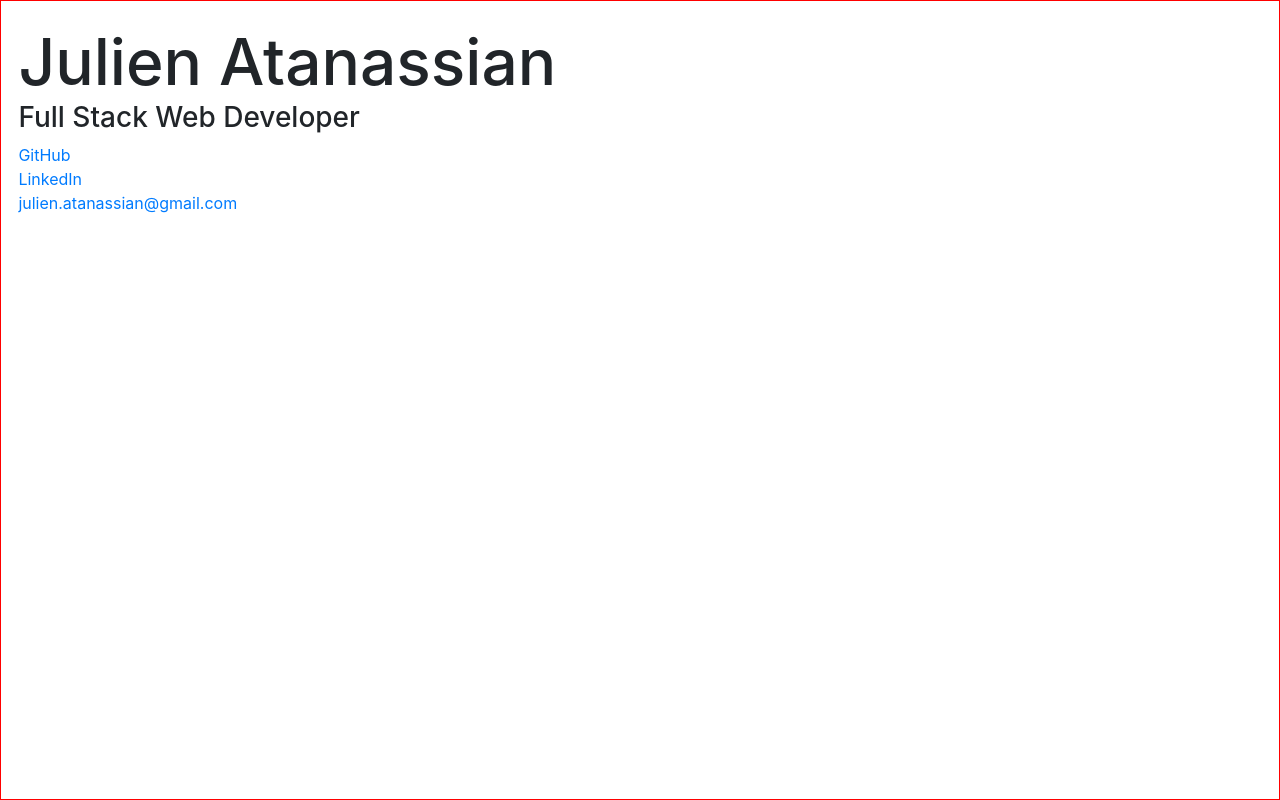
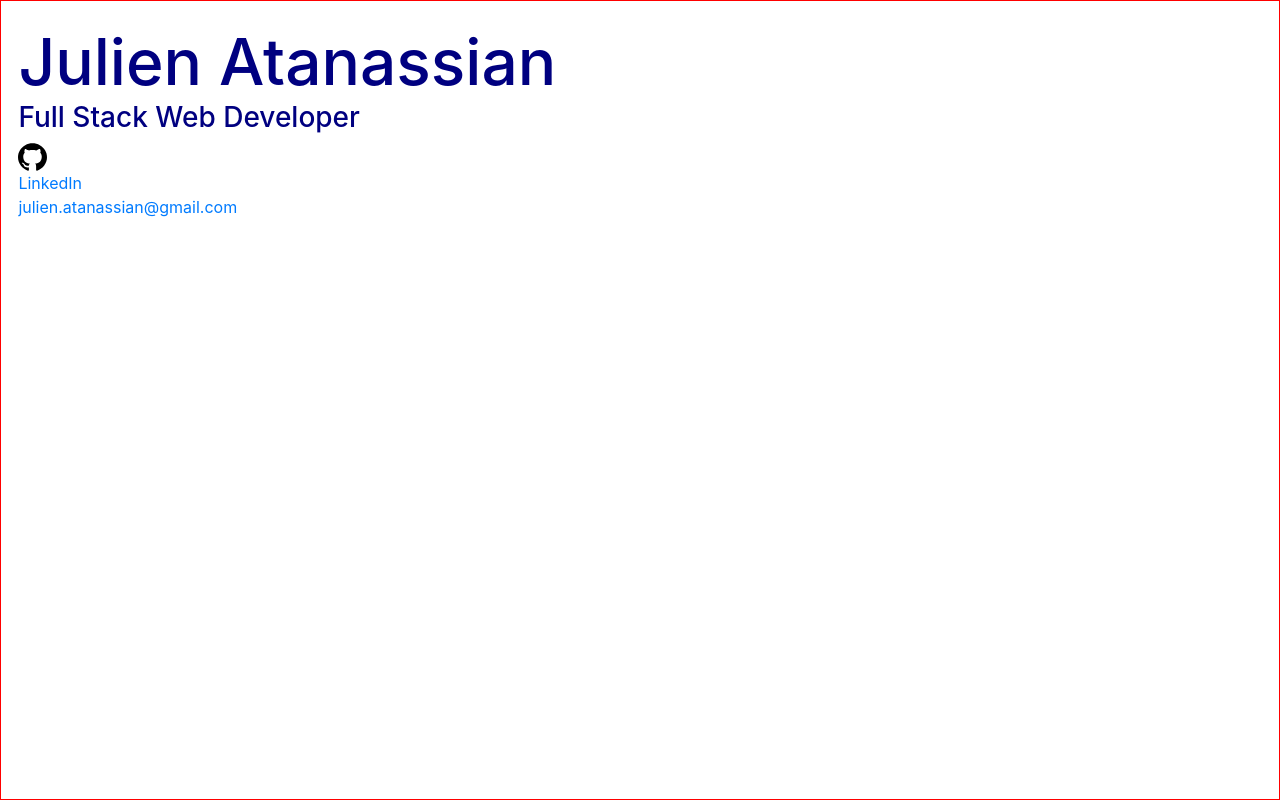
Before and after one commit to jatanassian/my_portfolio, a Gatsby site: page / in a window 1280 px wide. Shown: the top 800 px of the page. Built offline with nearby package versions, Linux system fonts and the light colour scheme; Gatsby itself is replaced by a stand-in of ours.

Commit message:
change color to navy and add github logo

```diff
--- a/src/components/name.js
+++ b/src/components/name.js
@@ -9,11 +9,11 @@ const Name = () => (
         border: 'solid 1px red',
       }}
     >
-      <h1 style={{ margin: 0, fontSize: '4rem' }}>
+      <h1 style={{ margin: 0, fontSize: '4rem', color: '#000080' }}>
         Julien Atanassian
       </h1>
-      <h3>Full Stack Web Developer</h3>
-      <a href='https://github.com/jatanassian' rel="noopener noreferrer" target="_blank">GitHub</a>
+      <h3 style={{ color: '#000080' }}>Full Stack Web Developer</h3>
+      <a href='https://github.com/jatanassian' rel="noopener noreferrer" target="_blank"><img src={require('../images/github-logo.svg')} alt='GitHub' style={{ width: '1.8rem', height: 'auto' }}/></a>
       <br />
       <a href='https://www.linkedin.com/in/julien-atanassian/' rel="noopener noreferrer" target="_blank">LinkedIn</a>
       <br />
```
